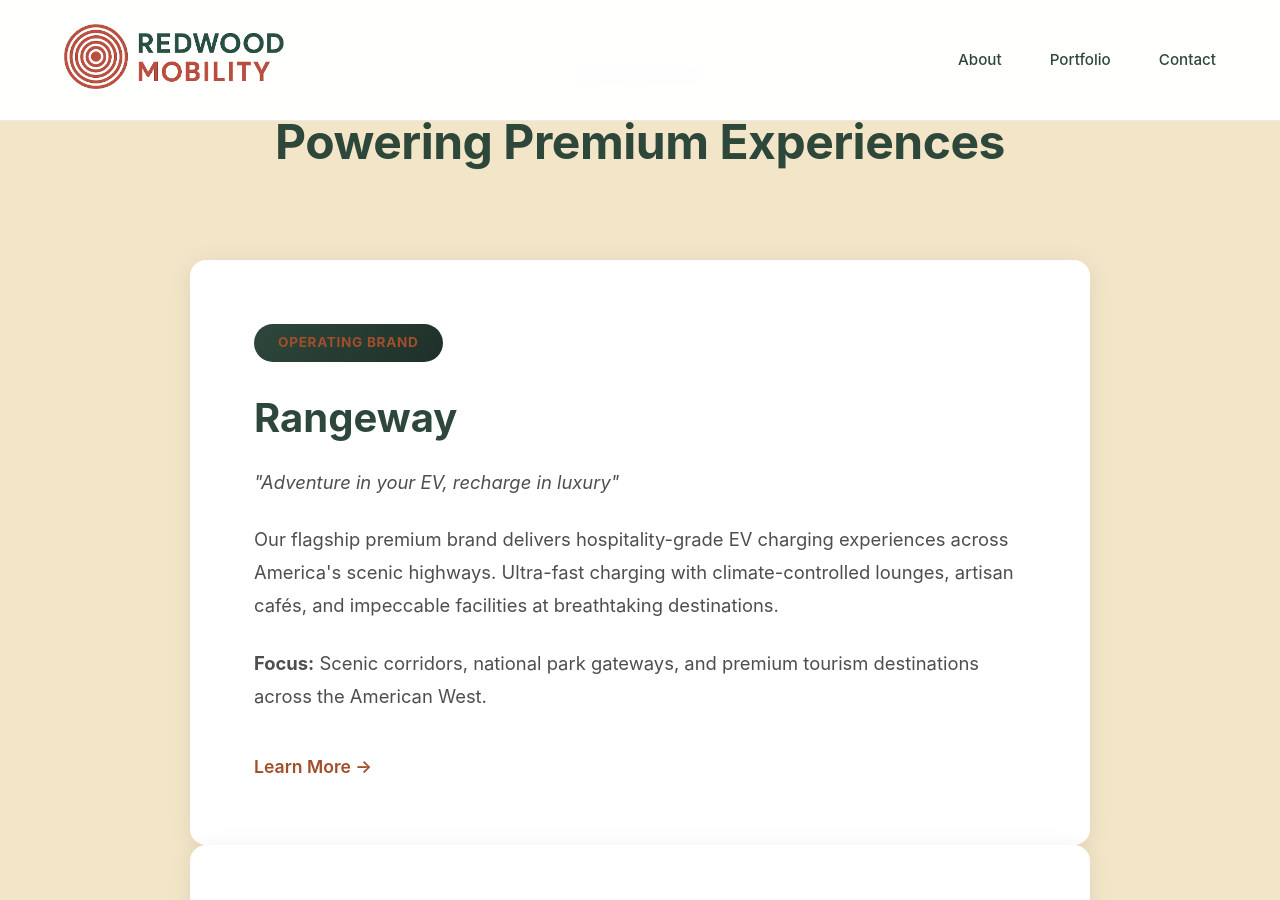
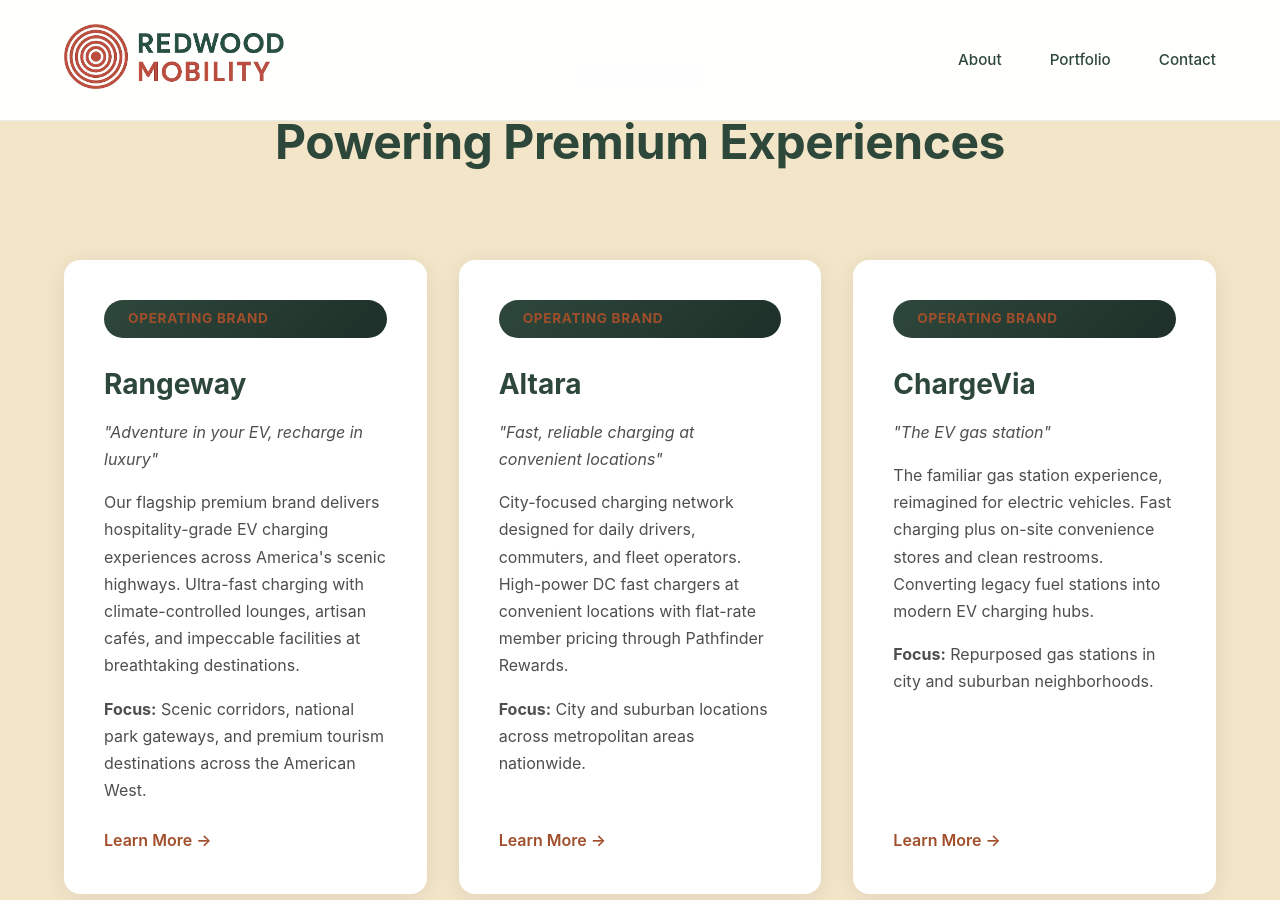
Before and after one commit to Redwood-Mobility/redwood-pages, a Jekyll site: the page built from index.html, in a window 1280 px wide and 900 px high, scrolled down 1611 px. Built offline with Jekyll 4.4.1, drawn with Linux system fonts in a browser that asks for light colours.

Commit message:
Display portfolio brands in 3-column grid
- Add portfolio-grid CSS for side-by-side card layout
- Adjust card padding and typography for smaller cards
- Add responsive breakpoint for single-column on mobile

🤖 Generated with [Claude Code](https://claude.com/claude-code)

Co-Authored-By: Claude <noreply@anthropic.com>

```diff
--- a/assets/css/main.css
+++ b/assets/css/main.css
@@ -214,15 +214,23 @@ nav {
 }
 
 .portfolio-content {
-    max-width: 900px;
+    max-width: 1400px;
     margin: 0 auto;
+}
+
+.portfolio-grid {
+    display: grid;
+    grid-template-columns: repeat(3, 1fr);
+    gap: 2rem;
 }
 
 .portfolio-card {
     background: white;
     border-radius: 16px;
-    padding: 4rem;
+    padding: 2.5rem;
     box-shadow: 0 4px 24px rgba(0,0,0,0.08);
+    display: flex;
+    flex-direction: column;
 }
 
 .brand-tag {
@@ -239,25 +247,29 @@ nav {
 }
 
 .portfolio-card h2 {
-    font-size: 2.5rem;
+    font-size: 1.75rem;
     color: var(--forest-green);
-    margin-bottom: 1rem;
+    margin-bottom: 0.75rem;
     font-weight: 700;
 }
 
 .tagline {
-    font-size: 1.5rem;
+    font-size: 1.1rem;
     font-style: italic;
     color: var(--redwood-copper);
-    margin-bottom: 2rem;
+    margin-bottom: 1.25rem;
 }
 
 .portfolio-card p {
-    font-size: 1.15rem;
-    line-height: 1.8;
+    font-size: 1rem;
+    line-height: 1.7;
     color: var(--slate-charcoal);
-    margin-bottom: 1.5rem;
+    margin-bottom: 1rem;
     opacity: 0.9;
+}
+
+.portfolio-card p:last-of-type {
+    margin-bottom: 0;
 }
 
 .portfolio-link {
@@ -267,8 +279,9 @@ nav {
     color: var(--redwood-copper);
     text-decoration: none;
     font-weight: 600;
-    font-size: 1.1rem;
-    margin-top: 1rem;
+    font-size: 1rem;
+    margin-top: auto;
+    padding-top: 1.5rem;
     transition: gap 0.3s ease;
 }
 
@@ -339,6 +352,15 @@ footer p {
     .features {
         grid-template-columns: 1fr;
         gap: 3rem;
+    }
+
+    .portfolio-grid {
+        grid-template-columns: 1fr;
+        gap: 1.5rem;
+    }
+
+    .portfolio-card {
+        padding: 2rem;
     }
 }
 
--- a/index.html
+++ b/index.html
@@ -53,6 +53,7 @@ description: Building premium electric vehicle charging infrastructure across Am
             <h2 class="section-title">Powering Premium Experiences</h2>
         </div>
 
+        <div class="portfolio-grid">
             <div class="portfolio-card">
                 <span class="brand-tag">Operating Brand</span>
                 <h2>Rangeway</h2>
@@ -78,6 +79,7 @@ description: Building premium electric vehicle charging infrastructure across Am
                 <p>The familiar gas station experience, reimagined for electric vehicles. Fast charging plus on-site convenience stores and clean restrooms. Converting legacy fuel stations into modern EV charging hubs.</p>
                 <p><strong>Focus:</strong> Repurposed gas stations in city and suburban neighborhoods.</p>
                 <a href="https://chargevia.com" class="portfolio-link">Learn More →</a>
+            </div>
         </div>
     </div>
 </section>
```
Lines whose indentation alone changed are shown as unchanged.
